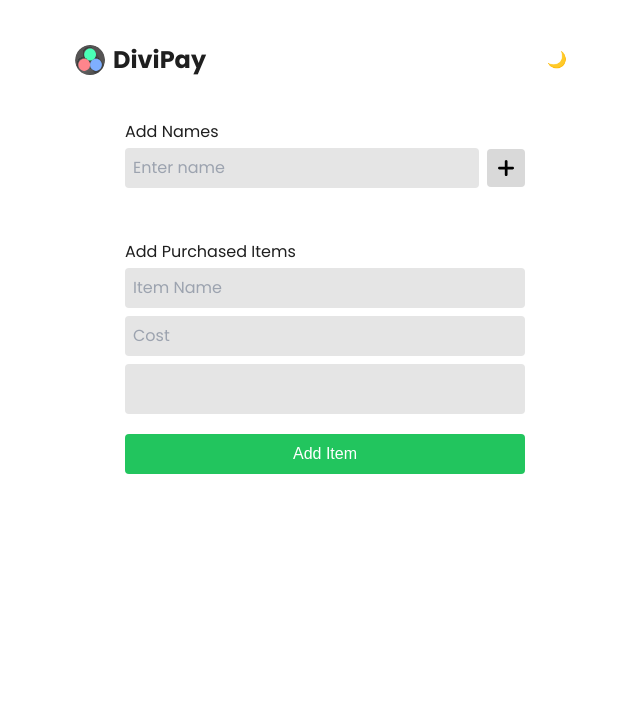
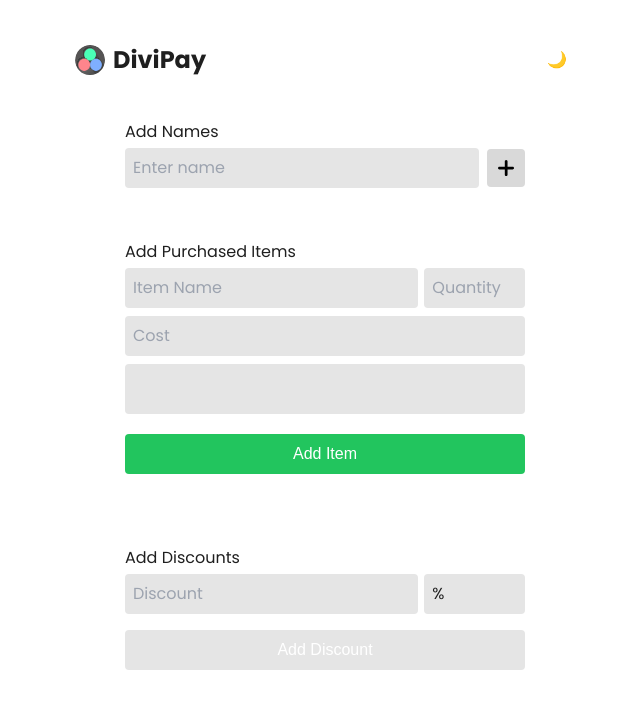
Before and after one commit to aryannaik225/DiviPay, a Next.js app in the folder divipay/: page / in a window 1280 px wide. Shown: the top 708 px of the page, without its empty margins (315-955 px from the left). Built offline with nearby package versions, Linux system fonts and the light colour scheme.

Commit message:
added quantity and discount features to item input form

```diff
--- a/divipay/src/app/globals.css
+++ b/divipay/src/app/globals.css
@@ -129,3 +129,15 @@ body {
   font-weight: 900;
   font-style: italic;
 }
+
+@layer utilities {
+  .no-arrows::-webkit-inner-spin-button,
+  .no-arrows::-webkit-outer-spin-button {
+    -webkit-appearance: none;
+    margin: 0;
+  }
+
+  .no-arrows {
+    -moz-appearance: textfield;
+  }
+}
--- a/divipay/src/app/page.jsx
+++ b/divipay/src/app/page.jsx
@@ -17,6 +17,10 @@ export default function Home() {
   const [costInput, setCostInput] = useState("")
   const [portions, setPortions] = useState({})
   const [selectedNames, setSelectedNames] = useState([])
+  const [quantityInput, setQuantityInput] = useState("");
+  const [discountInput, setDiscountInput] = useState("");
+  const [discountSymbol, setDiscountSymbol] = useState("%");
+  const [discounts, setDiscounts] = useState([]);
 
   useEffect(() => {
     const savedTheme = localStorage.getItem("theme") || "light";
@@ -54,17 +58,25 @@ export default function Home() {
   }
 
   const handlePortionChange = (name, portion) => {
-    setPortions({ ...portions, [name]: portion })
+    if (portion === "" || /^[0-9]*$/.test(portion)) {
+      setPortions({ ...portions, [name]: portion });
     }
+  };
 
   const addItem = () => {
     if (itemInput.trim() && costInput.trim() && selectedNames.length > 0) {
+
+      const quantity = parseInt(quantityInput, 10) || 1;
+      const costPerUnit = parseFloat(costInput);
+      const totalCost = quantity * costPerUnit;
+
       setItems([
         ...items,
-        { name: itemInput, cost: parseFloat(costInput), sharedBy: selectedNames.map((name) => ({name, portion: portions[name] || '1'})) },
+        { name: itemInput, cost: totalCost, quantity, costPerUnit, sharedBy: selectedNames.map((name) => ({name, portion: portions[name] || '1'})) },
       ]);
       setItemInput("");
       setCostInput("");
+      setQuantityInput("");
       setSelectedNames([]);
       setPortions({});
     } else if (!itemInput.trim()) {
@@ -74,6 +86,10 @@ export default function Home() {
     } else if (!costInput.trim()) {
       toast.error("Cost cannot be empty", {
         toastId: "costEmptyWarning",
+      });
+    } else if (!quantityInput.trim()) {
+      toast.error("Quantity cannot be empty", {
+        toastId: "quantityEmptyWarning",
       });
     } else if (selectedNames.length === 0) {
       toast.error("At least one name must be selected", {
@@ -91,6 +107,17 @@ export default function Home() {
     console.log("Submitted")
   }
 
+  const addDiscount = () => {
+    if (discountInput.trim()) {
+      setDiscounts([...discounts, { value: parseFloat(discountInput), symbol: discountSymbol }]);
+      setDiscountInput("");
+    } else {
+      toast.error("Discount value cannot be empty", {
+        toastId: "discountEmptyWarning",
+      });
+    }
+  }
+
   if (theme === null) return null;
 
   return (
@@ -106,7 +133,7 @@ export default function Home() {
         </div>
       </div>
 
-      <form onSubmit={handleSubmit} className="w-[400px]">
+      <form onSubmit={handleSubmit} className="w-[400px] flex flex-col">
 
         {/* Name Input */}
         <div className="mb-10">
@@ -151,10 +178,11 @@ export default function Home() {
 
 
         {/* Purchased Items */}
-        <div className="mb-4">
+        <div className="mb-8">
           <label className="block text-[#1f1f1f] dark:text-white mb-1 poppins-regular">
             Add Purchased Items
           </label>
+          <div className="w-full flex gap-[6px]">
             <input
               type="text"
               value={itemInput}
@@ -162,6 +190,15 @@ export default function Home() {
               placeholder="Item Name"
               className="w-full p-2 mb-2 rounded bg-[#e5e5e5] dark:bg-[#2f2f2f] text-[#1f1f1f] dark:text-white poppins-regular"
             />
+            <input
+              type="number"
+              value={quantityInput}
+              onChange={(e) => setQuantityInput(e.target.value)}
+              placeholder="Quantity"
+              min="1"
+              className="w-2/6 p-2 mb-2 rounded bg-[#e5e5e5] dark:bg-[#2f2f2f] text-[#1f1f1f] dark:text-white poppins-regular"
+            />
+          </div>
           <input
             type="number"
             value={costInput}
@@ -181,7 +218,7 @@ export default function Home() {
                   {name}
                 </button>
                 {selectedNames.includes(name) && (
-                  <input type="number" min="1" value={portions[name] || "1"} onChange={(e) => handlePortionChange(name, e.target.value)} className="w-16 p-1 rounded bg-gray-300" />
+                  <input type="number" placeholder="Portion" min="1" value={portions[name] ?? ""} onChange={(e) => handlePortionChange(name, e.target.value)} className="w-16 p-1 rounded bg-[#d9d9d9] dark:bg-[#374151] text-[#1f1f1f] dark:text-white placeholder:text-sm placeholder:ml-[2px]" />
                 )}
               </div>
             ))}
@@ -196,12 +233,12 @@ export default function Home() {
         </div>
 
         {/* Displaying Added Items */}
-        <div className="mt-10">
+        <div className="mt-0">
           {items.map((item, index) => (
           <div key={index} className="flex items-center justify-between p-3 bg-[#d9d9d9] dark:bg-gray-700 rounded mb-2">
             <div>
               <p className="text-[#1f1f1f] dark:text-white">
-                <b>{item.name}</b> - ${item.cost}
+              <b>{item.name}</b> -- {item.quantity} × ₹{item.costPerUnit} = <b>₹{item.cost}</b>
               </p>
               <p className="text-sm text-[#1f1f1f] dark:text-white">
                 Shared by: {item.sharedBy.map(({ name, portion }) => `${name} (x${portion})`).join(", ")}
@@ -217,6 +254,50 @@ export default function Home() {
           </div>
           ))}
         </div>
+
+
+        {/* Discounts */}
+        <div className="w-full mt-10">
+          <label className="block text-[#1f1f1f] dark:text-white mb-1 poppins-regular">
+            Add Discounts
+          </label>
+          <div className="w-full flex gap-[6px]">
+            <input
+              type="number"
+              value={discountInput}
+              onChange={(e) => setDiscountInput(e.target.value)}
+              placeholder="Discount"
+              className="w-full p-2 mb-2 rounded bg-[#e5e5e5] dark:bg-[#2f2f2f] text-[#1f1f1f] dark:text-white poppins-regular no-arrows"
+            />
+            <select
+              value={discountSymbol}
+              onChange={(e) => setDiscountSymbol(e.target.value)}
+              className="w-1/3 p-2 mb-2 rounded bg-[#e5e5e5] dark:bg-[#2f2f2f] text-[#1f1f1f] dark:text-white poppins-regular appearance-none"
+            >
+              <option value="%">%</option>
+              <option value="₹">₹</option>
+            </select>
+          </div>
+          <button
+            type="button"
+            onClick={addDiscount}
+            className="mt-2 p-2 w-full bg-[#e5e5e5] dark:bg-[#2f2f2f] dark:hover:bg-[#1f1f1f] text-white rounded"
+          >
+            Add Discount
+          </button>
+        </div>
+
+        {/* Displaying the added discounts */}
+        <div className="mt-4">
+          {discounts.map((discount, index) => (
+            <div key={index} className="flex items-center justify-between p-3 bg-[#d9d9d9] dark:bg-gray-700 rounded mb-2">
+              <p className="text-[#1f1f1f] dark:text-white">
+                <b>{discount.value}{discount.symbol}</b>
+              </p>
+            </div>
+          ))}
+        </div>
+
       </form>
 
     </div>
```
Lines whose indentation alone changed are shown as unchanged.
